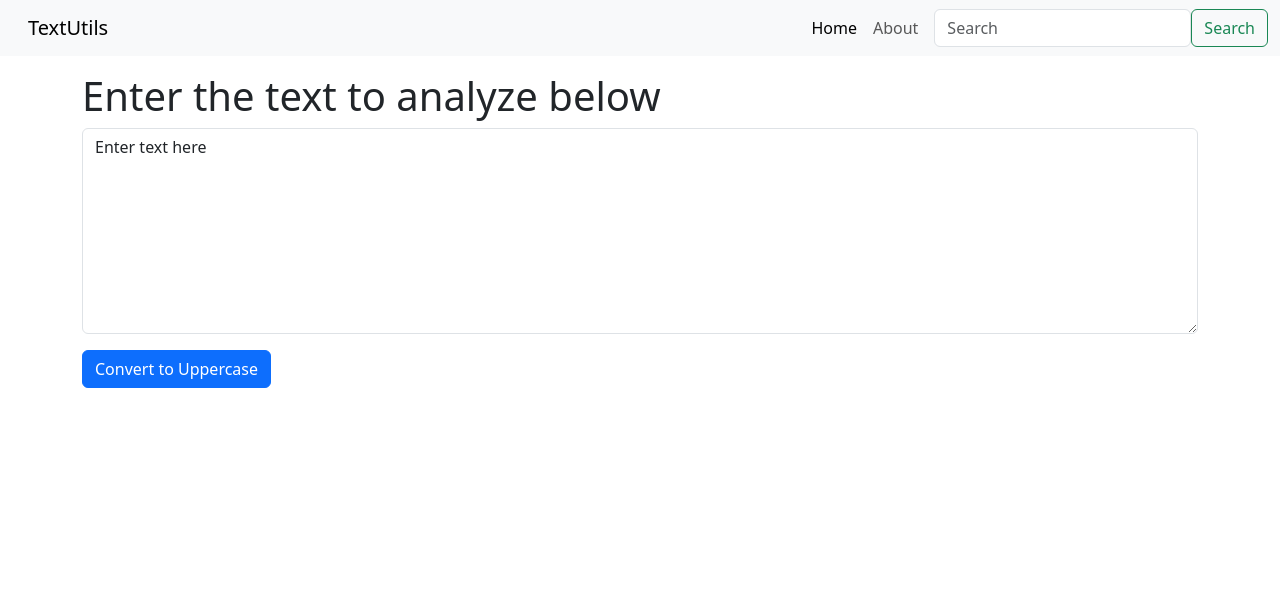
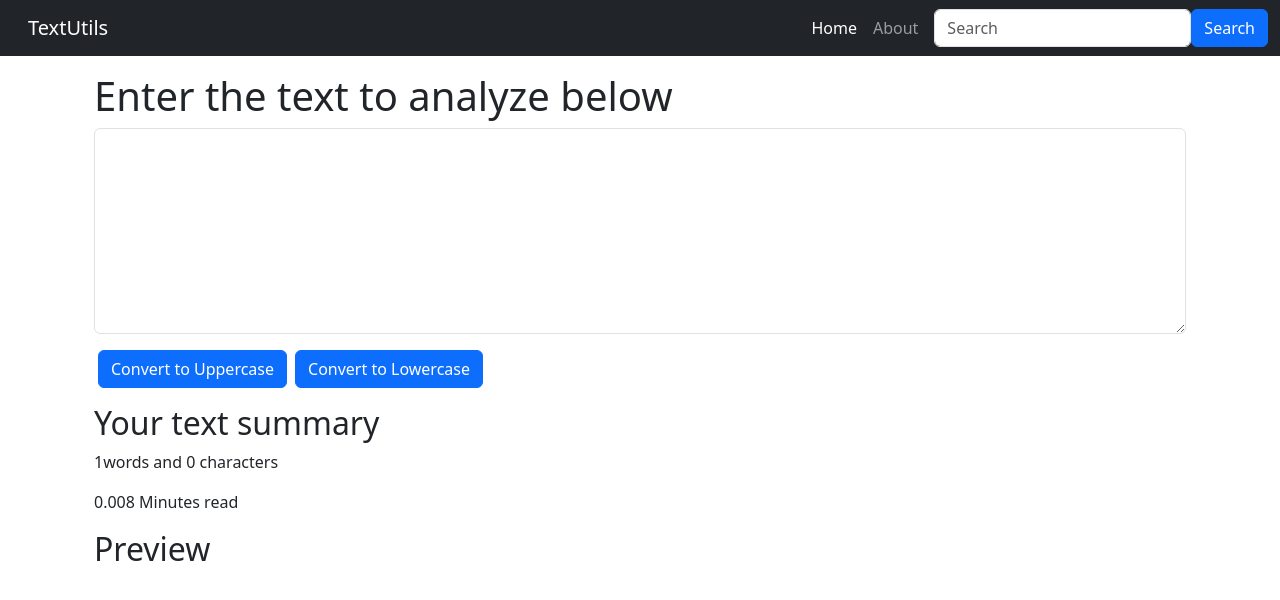
Before and after one commit to YogeshKinekar/React_Js, a React (Create React App) app in the folder first_react_app/textutils/: page / in a window 1280 px wide. Shown: the top 600 px of the page. Built offline with nearby package versions, Linux system fonts and the light colour scheme.

Commit message:
added more logic to textutils uppercase-lowercase buttons and text summary with preview

```diff
--- a/first_react_app/textutils/src/components/Navbar.js
+++ b/first_react_app/textutils/src/components/Navbar.js
@@ -4,7 +4,7 @@
 
 export default function Navbar(props) {
   return (
-    <nav className="navbar navbar-expand-lg bg-body-tertiary">
+    <nav className="navbar navbar-expand-lg navbar-dark bg-dark">
     <div className="container-fluid">
       <a className="navbar-brand" href="/">{props.title}</a>
       <button className="navbar-toggler" type="button" data-bs-toggle="collapse" data-bs-target="#navbarSupportedContent" aria-controls="navbarSupportedContent" aria-expanded="false" aria-label="Toggle navigation">
@@ -22,7 +22,7 @@
         </ul>
         <form className="d-flex" role="search">
           <input className="form-control me-2" type="search" placeholder="Search" aria-label="Search"/>
-          <button className="btn btn-outline-success" type="submit">Search</button>
+          <button className="btn btn-primary" type="submit">Search</button>
         </form>
       </div>
     </div>
--- a/first_react_app/textutils/src/components/TextForm.js
+++ b/first_react_app/textutils/src/components/TextForm.js
@@ -8,19 +8,34 @@
     let newText = text.toUpperCase();
     setText(newText)
   }
+  const handleLoClick = () => {
+    // console.log("Uppercase was clicked" + text);
+    let newText = text.toLowerCase();
+    setText(newText)
+  }
 
   const handleOnChange = (event)=> {
   //  console.log("On change");
    setText(event.target.value);
   }
-  const [text, setText] = useState('Enter text here');
+  const [text, setText] = useState('');
   return (
-    <div>
+    <>
+    <div className='container'>
      <h1>{props.heading}</h1>
 <div className="mb-3">
   <textarea className="form-control" value={text} onChange={handleOnChange} id="myBox " rows="8"></textarea>
 </div>
-<button className="btn btn-primary" onClick={handleUpClick}>Convert to Uppercase</button>
+<button className="btn btn-primary mx-1" onClick={handleUpClick}>Convert to Uppercase</button>
+<button className="btn btn-primary mx-1" onClick={handleLoClick}>Convert to Lowercase</button>
     </div>
+    <div className="container my-3">
+      <h2>Your text summary</h2>
+      <p>{text.split(" ").length}words and {text.length} characters</p>
+      <p>{0.008 * text.split(" ").length} Minutes read</p>
+      <h2>Preview</h2>
+      <p>{text}</p>
+    </div>
+    </>
   )
 }
```
